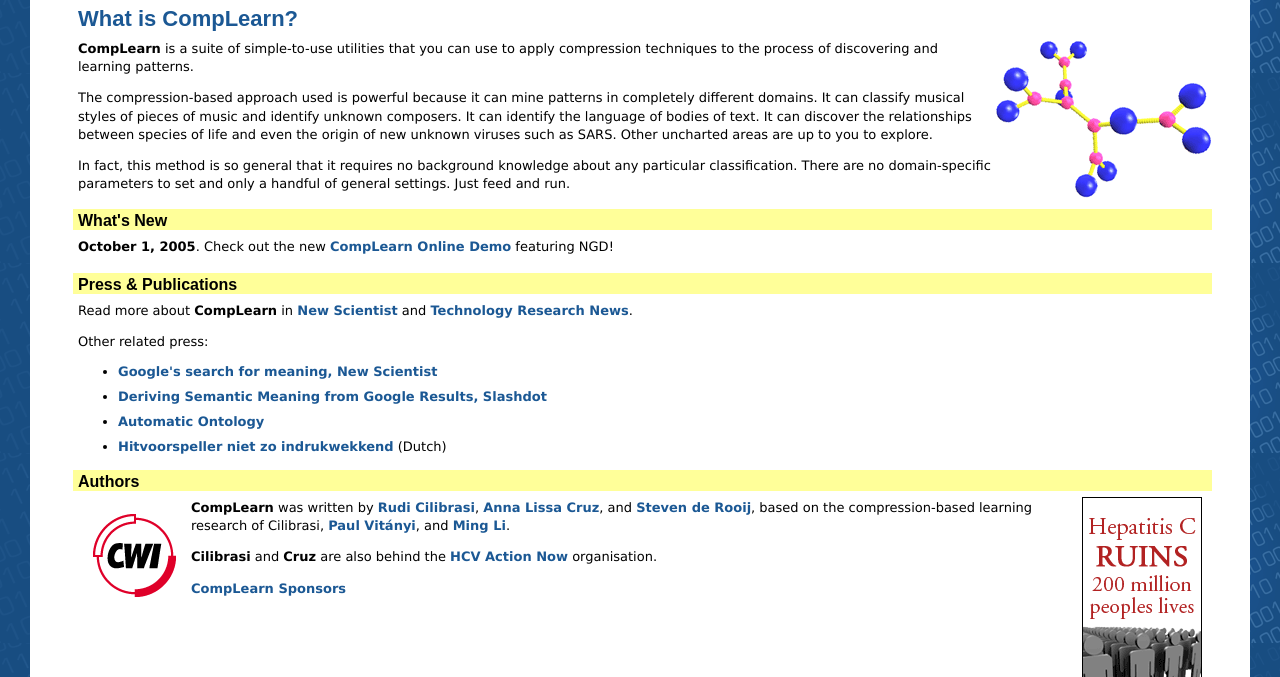
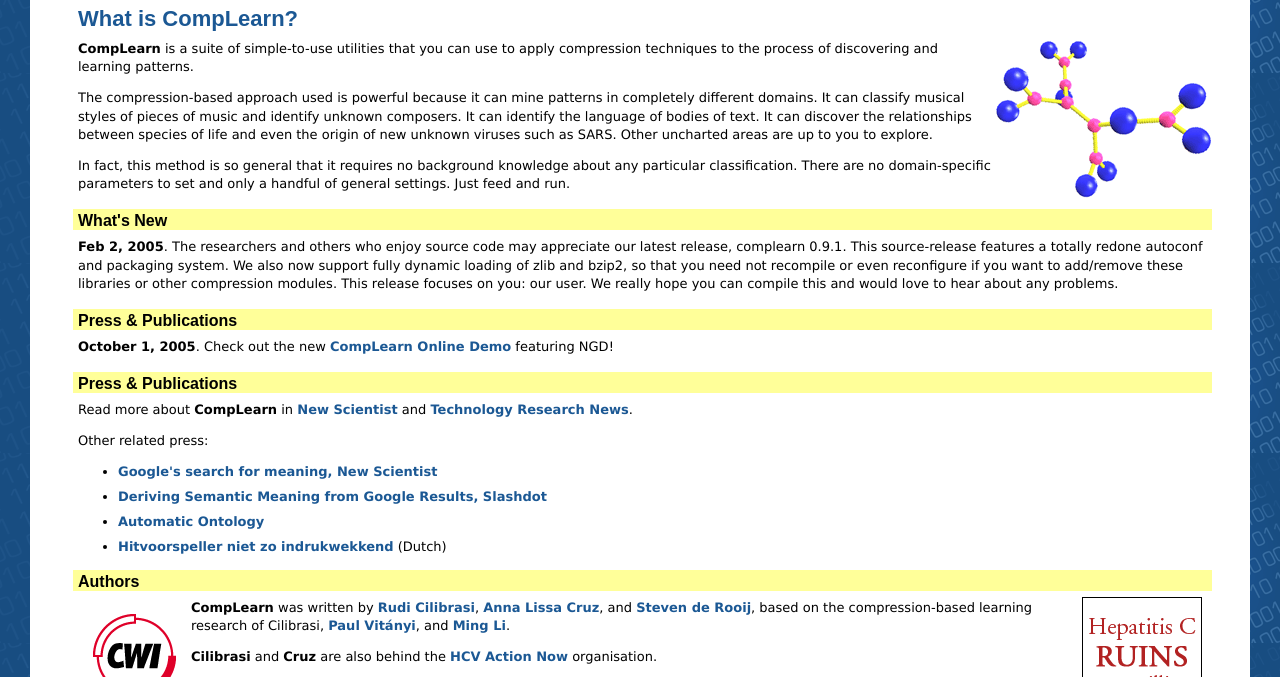
Before and after one commit to BackupTheBerlios/complearn-svn, a plain HTML site: page trunk/www/index.html in a window 1280 px wide. Shown: the part 117-794 px from the top of the page. Drawn offline with Linux system fonts and the light colour scheme.

Commit message:
more news

```diff
--- a/trunk/www/index.html
+++ b/trunk/www/index.html
@@ -48,6 +48,16 @@ about any particular classification. There are no domain-specific parameters to
 set and only a handful of general settings. Just feed and run.</p>
 
 <h3>What's New</h3>
+
+<p><strong>Feb 2, 2005</strong>. The researchers and others who enjoy source
+code may appreciate our latest release, complearn 0.9.1.  This source-release
+features a totally redone autoconf and packaging system.  We also now support
+fully dynamic loading of zlib and bzip2, so that you need not recompile or
+even reconfigure if you want to add/remove these libraries or other
+compression modules.  This release focuses on you: our user.
+We really hope you can compile this and would love to hear about any problems.
+
+<h3>Press & Publications</h3>
 <p><strong>October 1, 2005</strong>. Check out the new <a href="http://clo.complearn.org/">CompLearn Online Demo</a> featuring NGD!</p>
 
 <h3>Press & Publications</h3>
```
